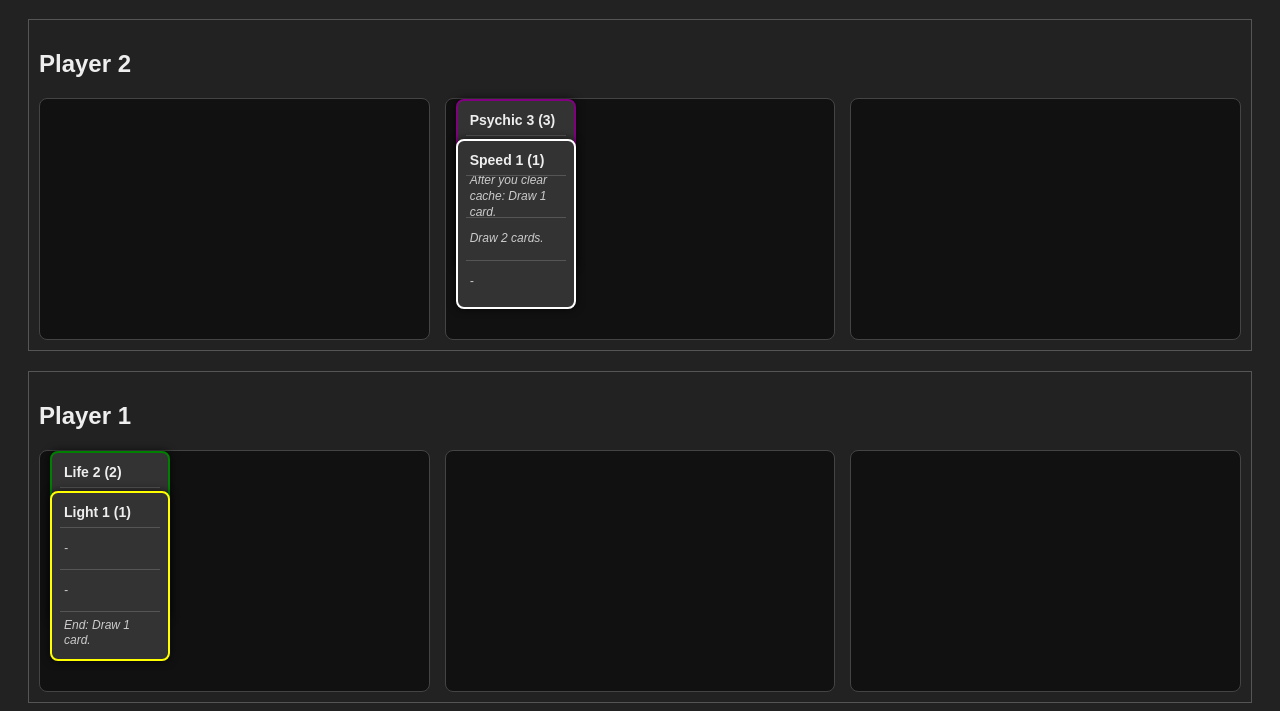
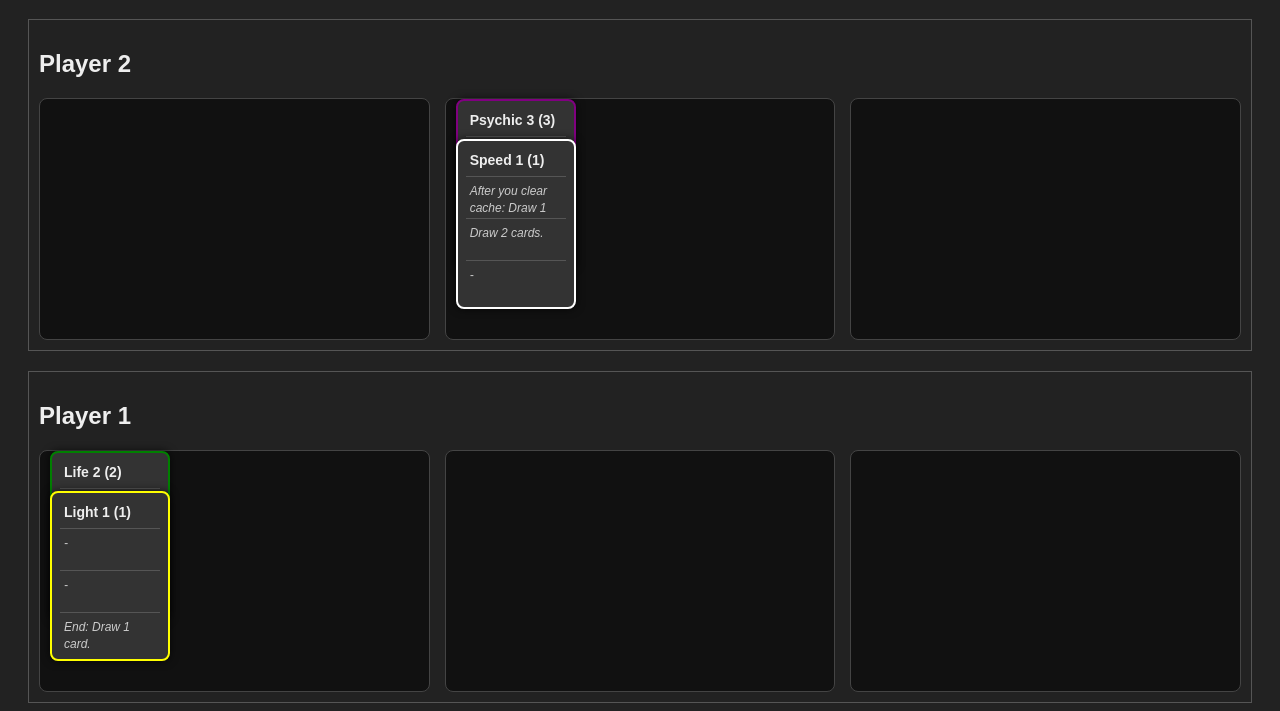
Before and after one commit to lucasrochester/compile-game, a website: page public/index.html in a window 1280 px wide. Shown: the part 89-800 px from the top of the page. Drawn offline with Linux system fonts and the light colour scheme.

Commit message:
Update style.css

```diff
--- a/public/style.css
+++ b/public/style.css
@@ -77,16 +77,16 @@
   user-select: none;
 }
 
-/* Four equal vertical sections with good padding and wrapping */
+/* Four vertical sections with padding and wrapping */
 .card-section {
   flex: 1 1 0;
-  padding: 4px 6px;
+  padding: 6px 8px;
   box-sizing: border-box;
   overflow-wrap: break-word;
   white-space: normal;
   display: flex;
-  align-items: center;
-  line-height: 1.3;
+  align-items: flex-start; /* Changed from center for better top alignment */
+  line-height: 1.4;
 }
 
 /* Name always visible, with bottom border */
@@ -111,6 +111,8 @@
   padding-left: 4px;
   padding-right: 4px;
   overflow-y: auto;
+  scrollbar-width: thin;
+  scrollbar-color: #666 transparent;
 }
 
 /* Scroll if text is too long */
@@ -124,6 +126,8 @@
   padding-left: 4px;
   padding-right: 4px;
   overflow-y: auto;
+  scrollbar-width: thin;
+  scrollbar-color: #666 transparent;
 }
 
 .card-bottom {
@@ -135,12 +139,14 @@
   padding-left: 4px;
   padding-right: 4px;
   overflow-y: auto;
+  scrollbar-width: thin;
+  scrollbar-color: #666 transparent;
 }
 
 /* Covered cards: hide only middle and bottom sections (name and top remain visible) */
 .card.covered .card-middle,
 .card.covered .card-bottom {
-  display: none;
+  display: none !important; /* force hide */
 }
 
 /* Hand styling */
@@ -189,3 +195,17 @@
 #hand .card:hover {
   background: #666;
 }
+
+/* Scrollbar styling for webkit browsers */
+.card-top::-webkit-scrollbar,
+.card-middle::-webkit-scrollbar,
+.card-bottom::-webkit-scrollbar {
+  width: 6px;
+}
+
+.card-top::-webkit-scrollbar-thumb,
+.card-middle::-webkit-scrollbar-thumb,
+.card-bottom::-webkit-scrollbar-thumb {
+  background-color: #666;
+  border-radius: 3px;
+}
```
